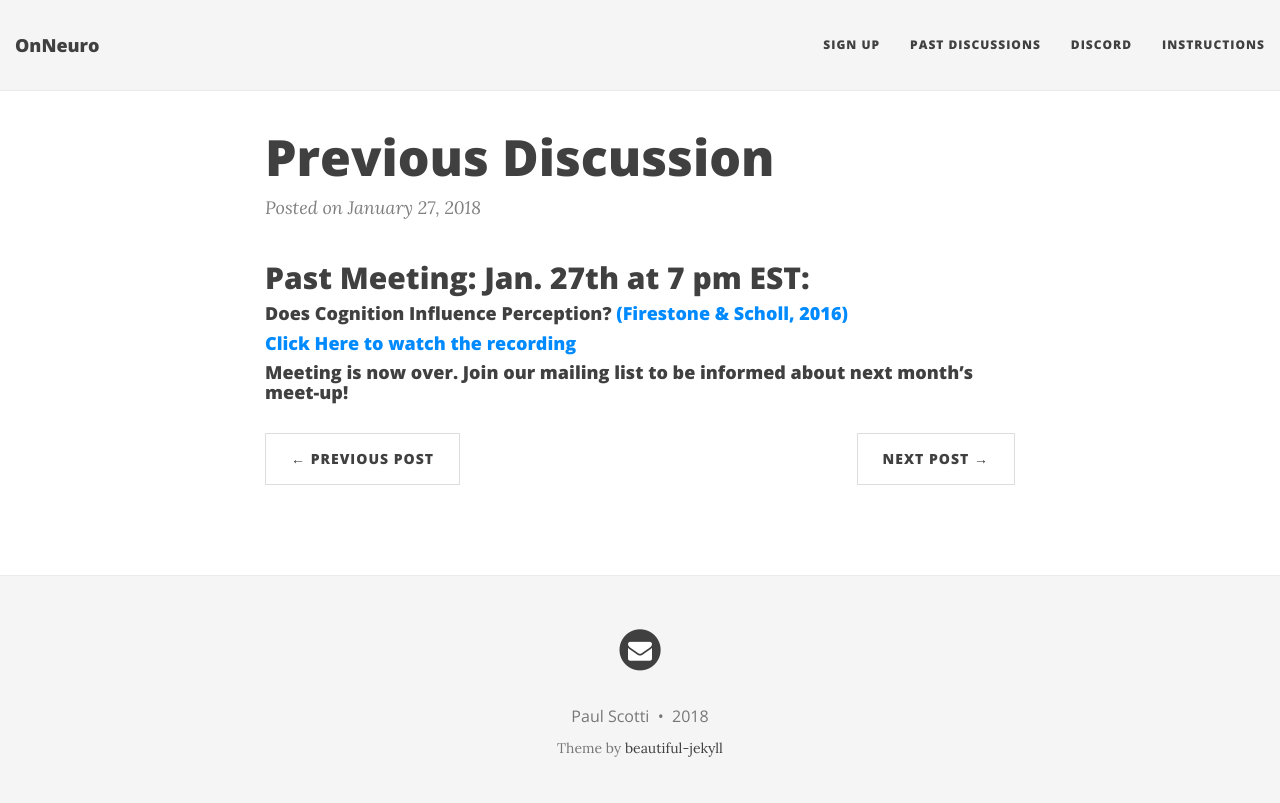
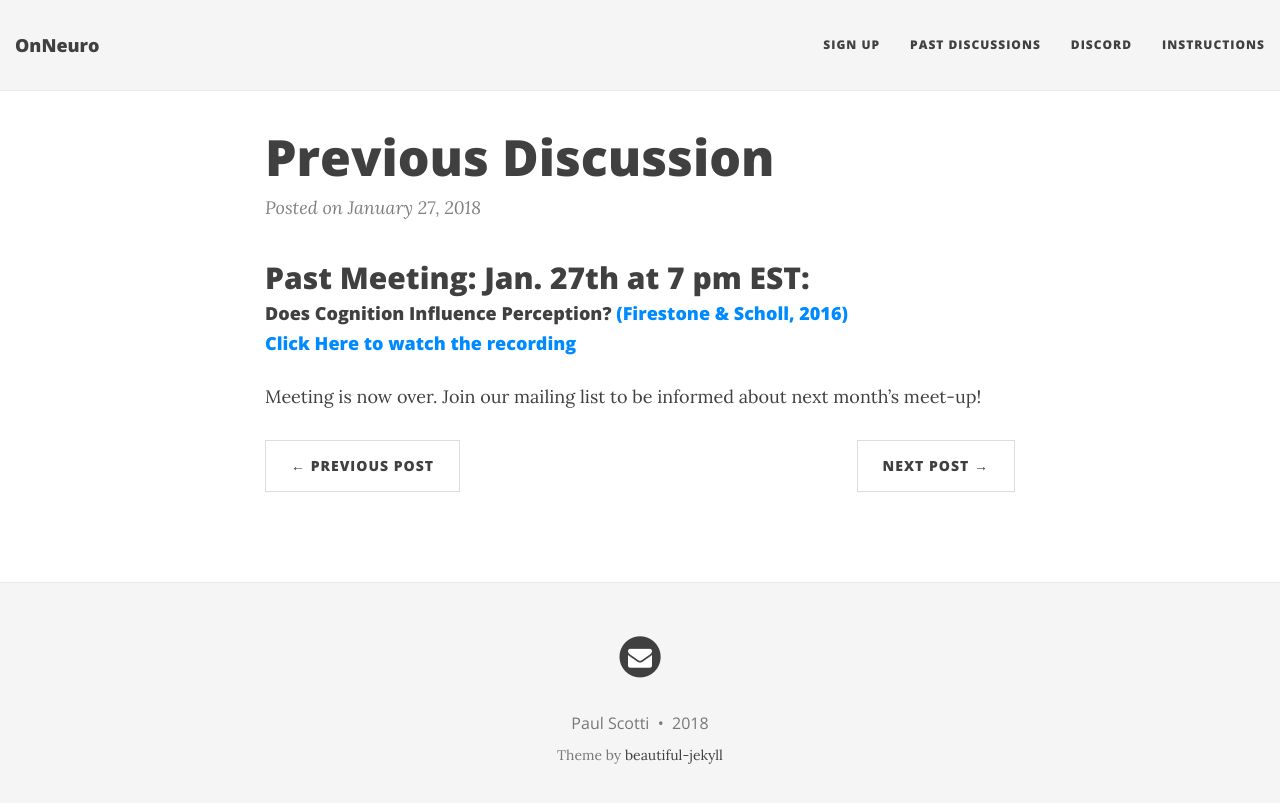
Before and after one commit to OnNeuro/onneuro.github.io, a Jekyll site: the page built from _posts/2018-01-27-Past.md, in a window 1280 px wide. Shown: the top 803 px of the page. Built offline with Jekyll 4.4.1, drawn with Linux system fonts in a browser that asks for light colours; nearby versions of some CDN libraries.

```diff
--- a/_posts/2018-01-27-Past.md
+++ b/_posts/2018-01-27-Past.md
@@ -10,4 +10,4 @@ excerpt: We will be live on Saturday, Jan. 27th at 7 pm EST -- read more for lin
 
 #### [Click Here to watch the recording](https://www.youtube.com/watch?v=pm2MUhduF1c)
 
-#### Meeting is now over. Join our mailing list to be informed about next month's meet-up!
+Meeting is now over. Join our mailing list to be informed about next month's meet-up!
```
